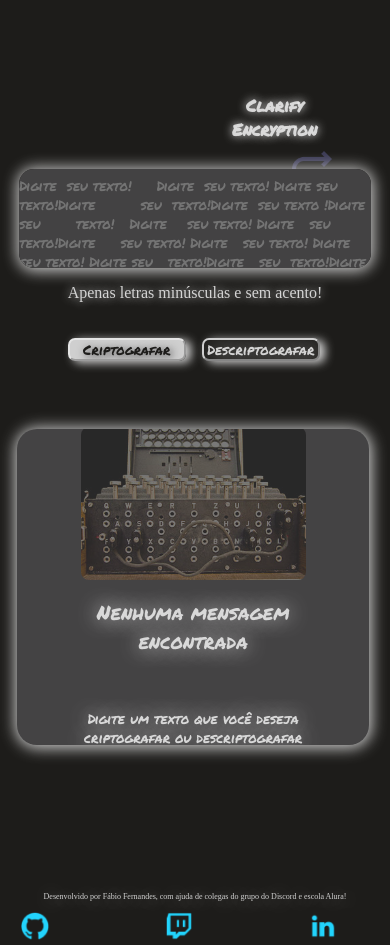
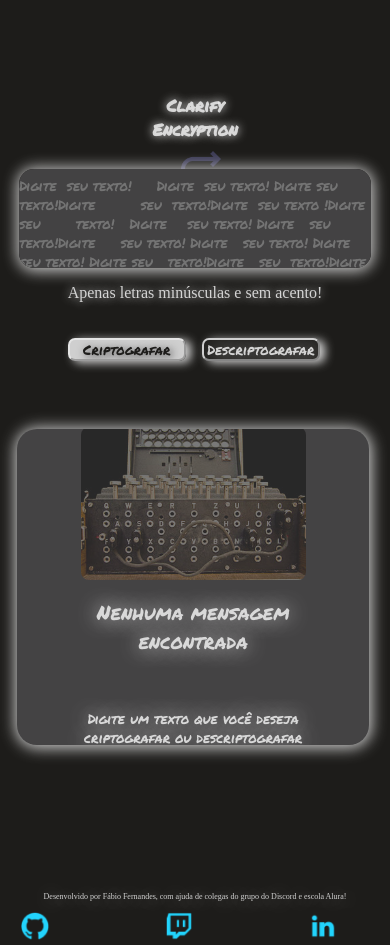
Before and after one commit to Fabio1420/DecodificadorChallenge, a plain HTML site: page index.html in a window 390 px wide. Drawn offline with Linux system fonts and the light colour scheme; a web font is replaced by a local one.

Commit message:
Update style.css

```diff
--- a/Styles/style.css
+++ b/Styles/style.css
@@ -426,7 +426,7 @@ header {
         align-items:baseline;
     }
     .h1_titulo_apresentacao {
-        margin: 20% 60% 2%;
+        margin: 20% 30% 2%;
         text-align: center;
         font-size: 1.04rem;
         font-family: "Permanent Marker", cursive;
```
